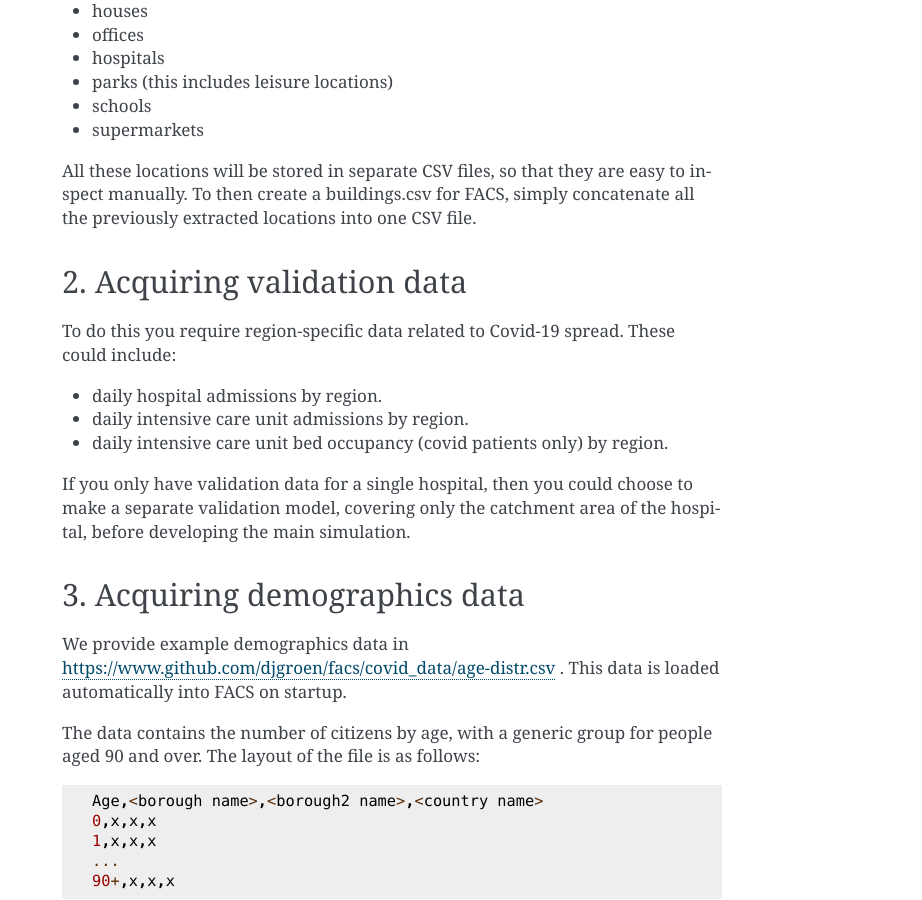
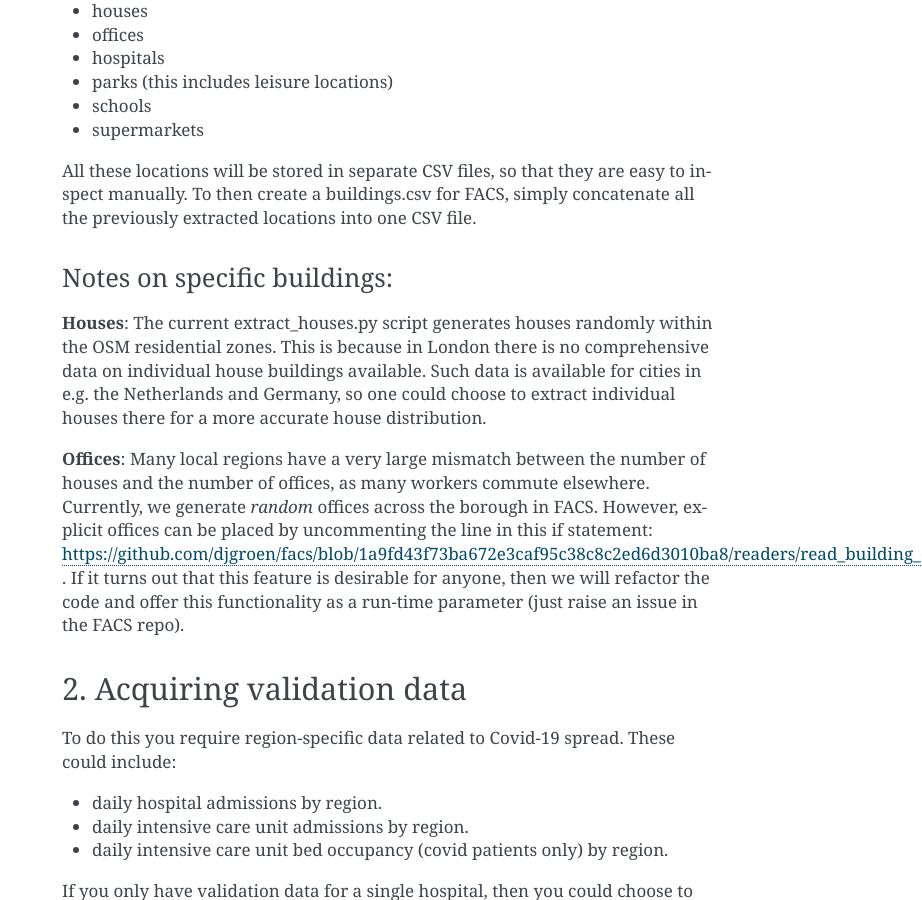
Before and after one commit to djgroen/facs, a Sphinx documentation site: the page built from docs/preparation.rst, in a window 1280 px wide and 900 px high, scrolled down 659 px. Shown: the whole window, without its empty margins (358-1280 px from the left). Built offline with Sphinx 7.4.7, drawn with Linux system fonts in a browser that asks for light colours; some of the changed text lies outside the part shown.

Commit message:
Update preparation.rst

```diff
--- a/docs/preparation.rst
+++ b/docs/preparation.rst
@@ -3,8 +3,9 @@
 .. Preparing simulations
 .. ========================
 
+=====================
 Preparing simulations
-============
+=====================
 To prepare simulations for a specific region, you will require to do undertake the following steps:
 
 #. Extract building CSV files from geospatial data.
@@ -15,7 +16,7 @@ To prepare simulations for a specific region, you will require to do undertake t
 
 
 1. Extract building CSV files
---------------------------
+=============================
 
 This can be done e.g. using the scripts availably at https://www.github.com/djgroen/covid19-preprocess
 
@@ -35,8 +36,15 @@ The location types required are:
 
 All these locations will be stored in separate CSV files, so that they are easy to inspect manually. To then create a buildings.csv for FACS, simply concatenate all the previously extracted locations into one CSV file.
 
+Notes on specific buildings:
+----------------------------
+
+**Houses**: The current extract_houses.py script generates houses randomly within the OSM residential zones. This is because in London there is no comprehensive data on individual house buildings available. Such data is available for cities in e.g. the Netherlands and Germany, so one could choose to extract individual houses there for a more accurate house distribution.
+
+**Offices**: Many local regions have a very large mismatch between the number of houses and the number of offices, as many workers commute elsewhere. Currently, we generate *random* offices across the borough in FACS. However, explicit offices can be placed by uncommenting the line in this if statement: https://github.com/djgroen/facs/blob/1a9fd43f73ba672e3caf95c38c8c2ed6d3010ba8/readers/read_building_csv.py#L81 . If it turns out that this feature is desirable for anyone, then we will refactor the code and offer this functionality as a run-time parameter (just raise an issue in the FACS repo).
+
 2. Acquiring validation data
--------------------------
+============================
 To do this you require region-specific data related to Covid-19 spread. These could include:
 
 * daily hospital admissions by region.
@@ -46,7 +54,7 @@ To do this you require region-specific data related to Covid-19 spread. These co
 If you only have validation data for a single hospital, then you could choose to make a separate validation model, covering only the catchment area of the hospital, before developing the main simulation.
 
 3. Acquiring demographics data
----------------------------
+==============================
 We provide example demographics data in https://www.github.com/djgroen/facs/covid_data/age-distr.csv . This data is loaded automatically into FACS on startup.
 
 The data contains the number of citizens by age, with a generic group for people aged 90 and over.
@@ -61,7 +69,7 @@ The layout of the file is as follows::
 Here you can add one new column for each new scenario location that you're adding. This could be a city or a country (if you plan to do a very large scale run). It is perfectly fine to remove columns of locations that you're not using, to make the file simpler.
 
 4. Verifying the disease specification in disease.yml
------------------------------------------------------
+=====================================================
 
 One of the input files is a definition of the disease one is trying to model. We provide a YML-based specification of an example interpretation of Covid-19 in the `covid_data` subdirectory for your convenience, see: https://github.com/djgroen/facs/blob/master/covid_data/disease_covid19.yml .
 
@@ -77,7 +85,7 @@ The exact format may still be subject to change, but among others we have fields
 * *period_to_hospitalisation* - mean duration for severely ill patients between getting infected and being admitted to **intensive care**.
 
 5. Defining the exact public health interventions undertaken
-------------------------------------------------------------
+============================================================
 
 This is perhaps the most complicated step, and will require some Python coding at this stage. We have implemented a range of measures, which can be viewed in the facs/measures.py (or flacs/measures.py if I didn't update the repo yet).
 
```
